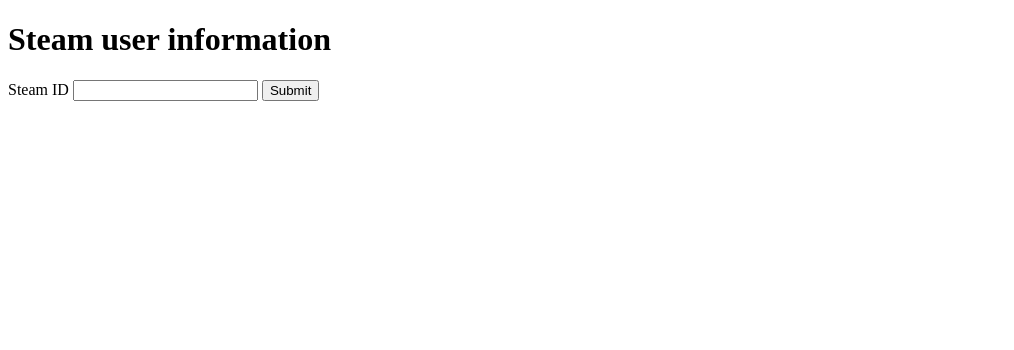
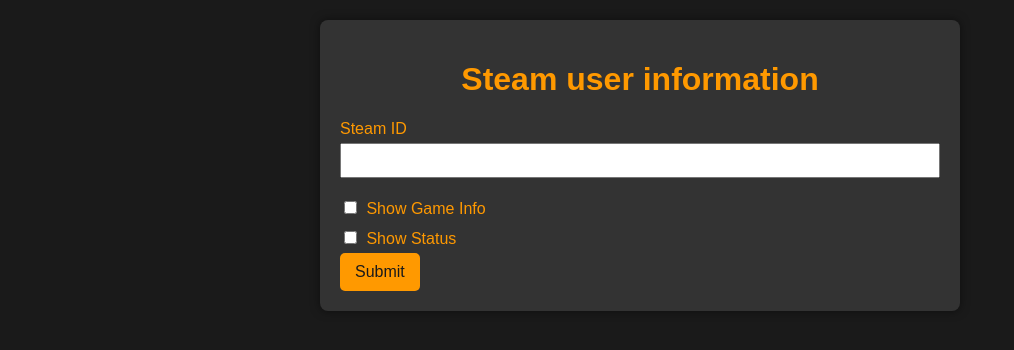
Before and after one commit to Bot-Ivan/Steamfetcher, a Flask app: page / in a window 1280 px wide. Shown: the top 350 px of the page, without its empty margins (0-1014 px from the left). Run offline with Flask 3, Linux system fonts and the light colour scheme.

Commit message:
updated a whole lotta stuff

```diff
--- a/Templates/input_form.html
+++ b/Templates/input_form.html
@@ -1,21 +1,90 @@
-<!--input_form.html-->
+<!-- input_form.html -->
 <!DOCTYPE html>
 <html lang="en">
 <head>
     <meta charset="UTF-8">
     <meta name="viewport" content="width=device-width, initial-scale=1.0">
     <title>Steam user information</title>
+    <style>
+        body {
+            font-family: 'Arial', sans-serif;
+            background-color: #1a1a1a;
+            color: #ff9900;
+            margin: 0;
+            padding: 0;
+        }
 
+        .container {
+            max-width: 600px;
+            margin: 20px auto;
+            padding: 20px;
+            background-color: #333;
+            box-shadow: 0 0 10px rgba(0, 0, 0, 0.5);
+            border-radius: 8px;
+        }
 
+        h1 {
+            color: #ff9900;
+            text-align: center;
+        }
+
+        label {
+            display: block;
+            margin: 10px 0 5px;
+            color: #ff9900;
+        }
+
+        input[type="text"] {
+            width: 100%;
+            padding: 8px;
+            margin-bottom: 10px;
+            box-sizing: border-box;
+        }
+
+        input[type="checkbox"] {
+            margin-right: 5px;
+        }
+
+        .form-submit {
+            background-color: #ff9900;
+            color: #1a1a1a;
+            padding: 10px 15px;
+            border: none;
+            border-radius: 5px;
+            cursor: pointer;
+            font-size: 16px;
+        }
+
+        .form-submit:hover {
+            background-color: #e68a00;
+        }
+    </style>
 </head>
 <body>
-        <div class = "container">
-            <form method = "POST" action = "">
-                <h1> Steam user information</h1>
-                {{ form.csrf_token}}
-                <!-- Text box for Steam User Parameter -->
+    <div class="container">
+        <form method="POST" action="">
+            <h1>Steam user information</h1>
+            {{ form.csrf_token }}
+
+            <!-- Textbox for Steam User Parameter -->
             <label for="{{ form.steamID.id }}">Steam ID</label>
             {{ form.steamID(class="form-input") }}
+
+            <!-- BooleranField for show_game_info -->
+            <div>
+                <label>
+                    {{ form.show_game_info }}
+                    Show Game Info
+                </label>
+            </div>
+
+            <!-- BooleanField for show_status -->
+            <div>
+                <label>
+                    {{ form.show_status }}
+                    Show Status
+                </label>
+            </div>
 
             <!-- Submit button -->
             {{ form.submit(class="form-submit") }}
--- a/app.py
+++ b/app.py
@@ -3,6 +3,7 @@
 from flask import Flask, render_template, request
 from flask_wtf import FlaskForm
 from wtforms import SelectField, SubmitField, StringField
+from wtforms import BooleanField
 import requests
 from requests.exceptions import JSONDecodeError
 import main_functions
@@ -21,7 +22,10 @@
 #class to make the registration form for users to enter information
 class UserInfo(FlaskForm):
     steamID = StringField("Username")
-    submit = SubmitField('Submit')
+    show_game_info = BooleanField("Show Game Info")
+    show_status = BooleanField("Show Status")
+    submit = SubmitField("Submit")
+
 
 def get_playersummaries_data(steam_api_key, parameter_entered):
     base_part = "https://api.steampowered.com/"
@@ -33,9 +37,9 @@
 
     try:
         response = requests.get(full_url)
-        response.raise_for_status()  # Raise an HTTPError for bad responses (4xx or 5xx)
+        response.raise_for_status()  # Raises an HTTPError for bad responses (4xx or 5xx)
 
-        # Check if the response is not empty
+        # Checks if the response is not empty
         if response.text:
             playersummaries_data = response.json()
             return playersummaries_data
@@ -70,9 +74,9 @@
 
     try:
         response = requests.get(full_url, params=params)
-        response.raise_for_status()  # Raise an HTTPError for bad responses (4xx or 5xx)
+        response.raise_for_status()  # Raises an HTTPError for bad responses (4xx or 5xx)
 
-        # Check if the response is not empty
+        # Checcks if the response is not empty
         if response.text:
             ownedgames_data = response.json()
             return ownedgames_data
@@ -87,17 +91,20 @@
         print(f"Error making the request: {e}")
         return None
 
-
 @app.route('/', methods=['GET', 'POST'])
 def index():
     form = UserInfo()
+
     if request.method == "POST" and form.validate_on_submit():
-        parameter_entered = form.steamID.data  # Change to steamID
+        parameter_entered = form.steamID.data
         playersummaries_data = get_playersummaries_data(steam_api_key, parameter_entered)
         ownedgames_data = get_ownedgames_data(steam_api_key, parameter_entered)
-        print("playersummaries_data:", playersummaries_data)
-        print ("ownedgames_data:", ownedgames_data)
-        return render_template("userstats.html", playersummaries_data = playersummaries_data, ownedgames_data = ownedgames_data, form=form)
+
+        show_game_info = form.show_game_info.data
+        show_status = form.show_status.data
+
+        return render_template("userstats.html", playersummaries_data=playersummaries_data, ownedgames_data=ownedgames_data, show_game_info=show_game_info, show_status=show_status, form=form)
+
     return render_template("input_form.html", form=form)
 
 if __name__ == "__main__":
```
Also changed, not shown: Templates/userstats.html (+115 -6 lines). Lines whose indentation alone changed are shown as unchanged.
